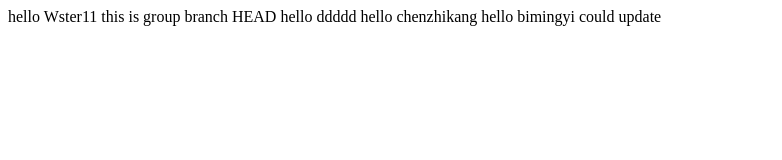
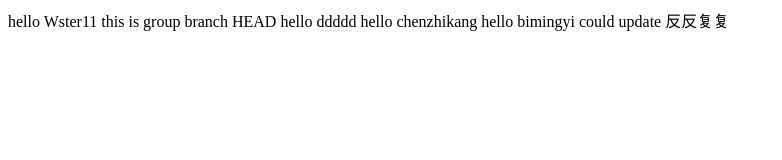
Before and after one commit to chatcto/gulp_guide, a plain HTML site: page index.html in a window 1280 px wide. Shown: the whole page, without its empty margins (0-782 px from the left). Drawn offline with Linux system fonts and the light colour scheme.

Commit message:
:updata fan

```diff
--- a/index.html
+++ b/index.html
@@ -23,6 +23,7 @@
             hello bimingyi
 
             could update
+            反反复复
 
 
 
```
